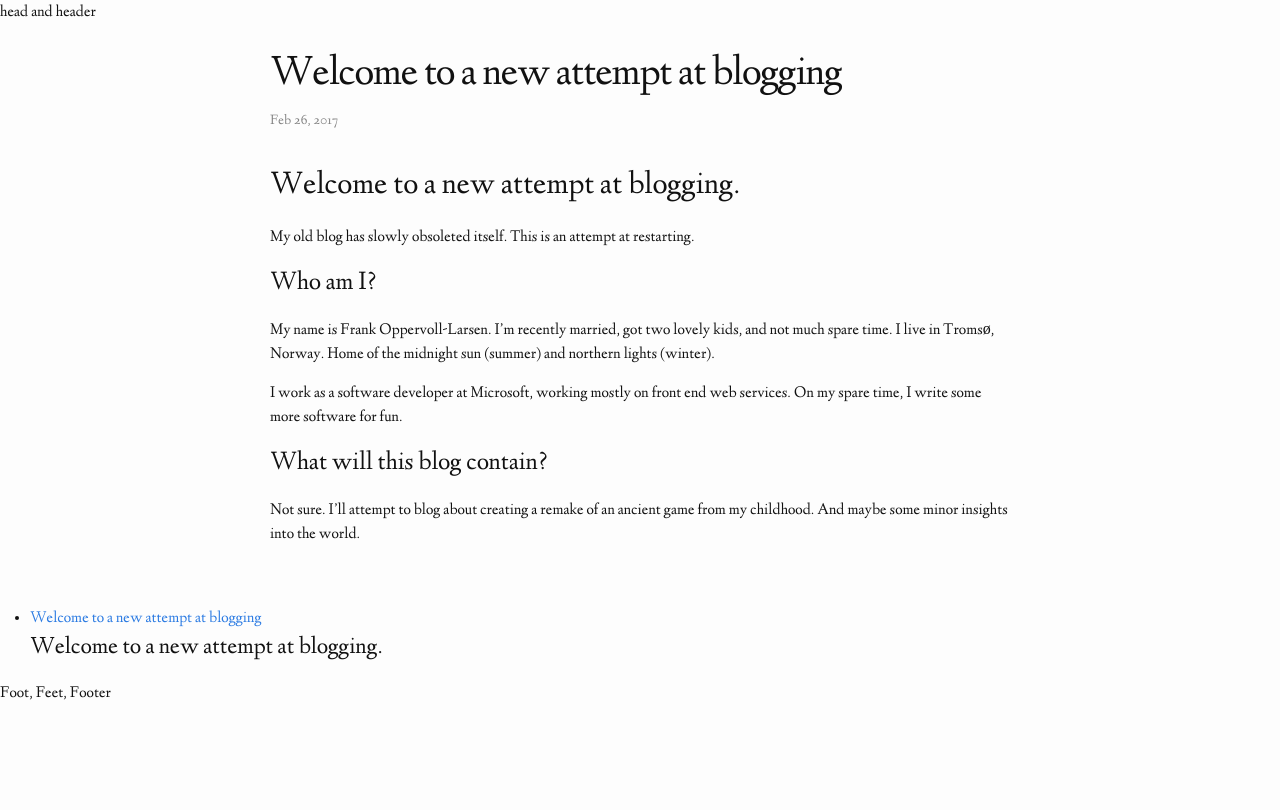
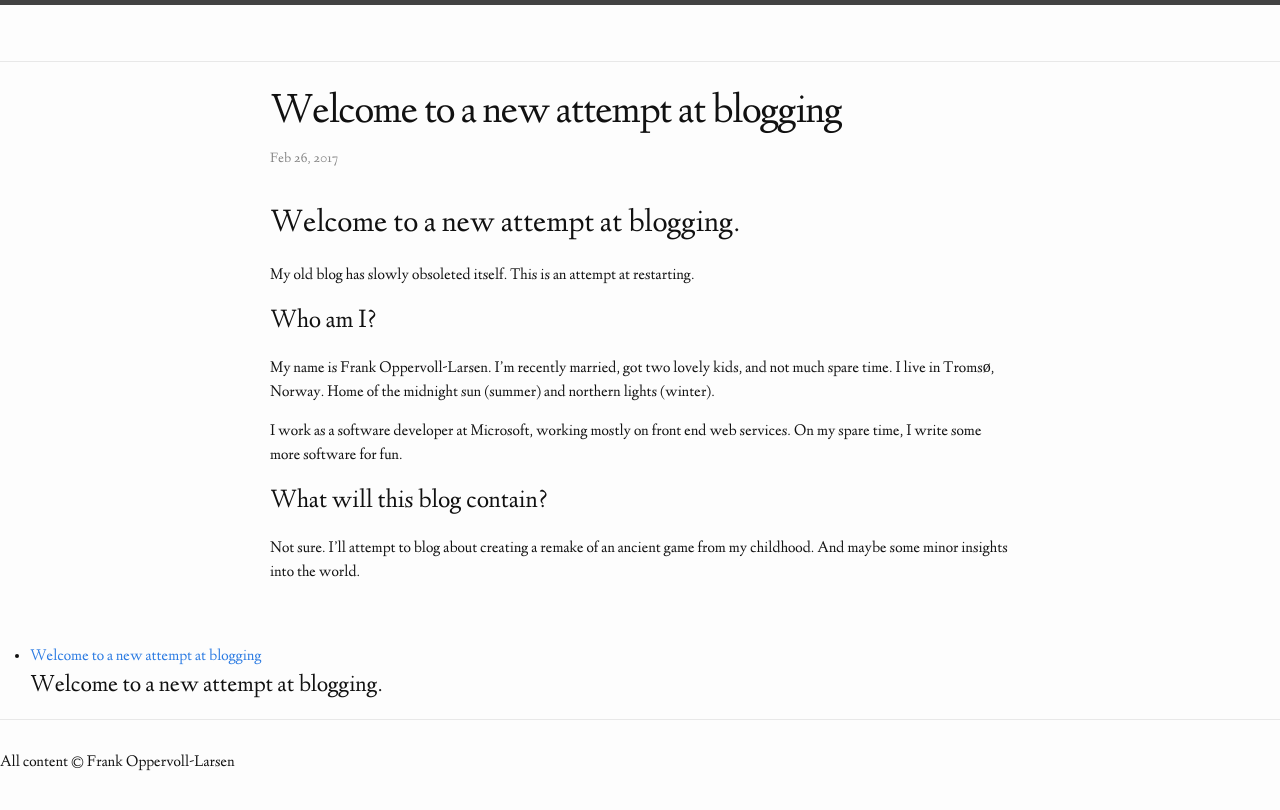
Before and after one commit to crazyfraggle/crazyfraggle.github.io, a Jekyll site: the page built from _posts/2017-02-26-Welcome.md, in a window 1280 px wide. Shown: the top 810 px of the page. Built offline with Jekyll 4.4.1, drawn with Linux system fonts in a browser that asks for light colours; our own code applies the rules of GitHub Pages for plain Markdown files.

Commit message:
Header/footer classes

```diff
--- a/_includes/footer.html
+++ b/_includes/footer.html
@@ -1,3 +1,3 @@
-<footer>
-    Foot, Feet, Footer
+<footer class="site-footer">
+    All content &copy; Frank Oppervoll-Larsen
 </footer>
--- a/_includes/header.html
+++ b/_includes/header.html
@@ -1,3 +1,3 @@
-<header>
-    head and header
+<header class="site-header">
+
 </header>
```
